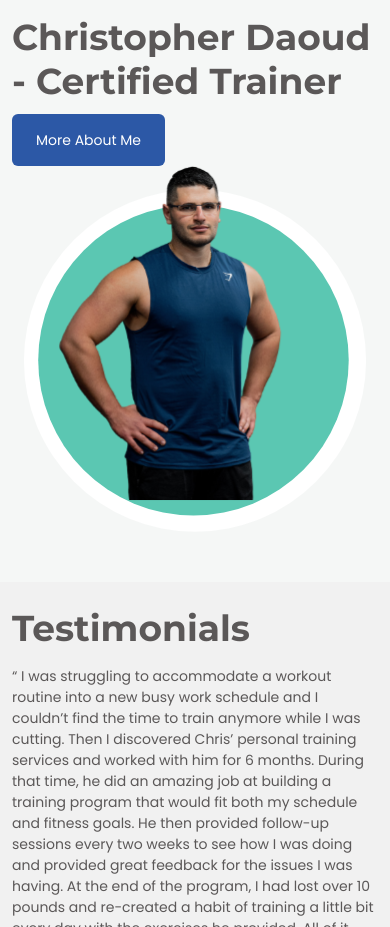
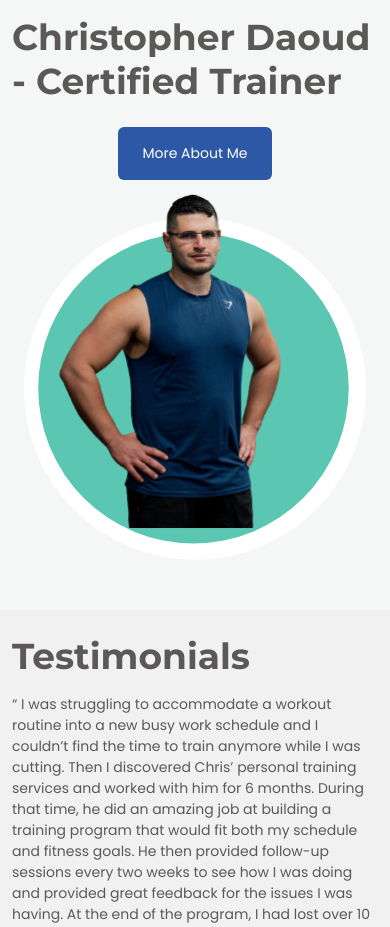
Before and after one commit to JGSolutions/fitvitfitness, a Next.js app: page / in a window 390 px wide. Shown: the part 1080-2007 px from the top of the page. Built offline with nearby package versions, Linux system fonts and the light colour scheme.

Commit message:
small css touch ups

```diff
--- a/components/page-header-solid/PageHeaderSolid.module.css
+++ b/components/page-header-solid/PageHeaderSolid.module.css
@@ -32,7 +32,6 @@
 @media (max-width: 600px) {
 	.container {
 		flex-direction: column;
-		height: auto;
 		padding: var(--padding-xlarge) 0;
 	}
 
@@ -46,6 +45,6 @@
 	}
 
 	.h1 {
-		font-size: var(--fs-m);
+		font-size: var(--fs-l);
 	}
 }
--- a/pages/blog/index.tsx
+++ b/pages/blog/index.tsx
@@ -41,7 +41,7 @@ export default function Blog({ allPostsData }) {
                 <div className="container-lg">
                     <div className="row">
                         {allPostsData.map(({ id, date, title, description, coverImage }) => (
-                            <div className={`col col-sm-6 col-md-6 col-lg-4 col-xl-4 col-12 ${styles.col}`} key={id}>
+                            <div className={`col col-md-6 col-lg-4 col-xl-4 col-12 ${styles.col}`} key={id}>
                                 <Link href={`/posts/${id}`} className={styles.blogItem}>
                                     <BlogItem
                                         id={id}
--- a/pages/index.tsx
+++ b/pages/index.tsx
@@ -56,7 +56,7 @@ export default function Home() {
 							</div>
 							<div className={styles.trainerDetails}>
 								<h2 className={styles.subTitles}>Christopher Daoud - Certified Trainer</h2>
-								<div>
+								<div style={{ display: 'flex', justifyContent: 'center'}}>
 									<Link href="/about" className={button.fvButton}>
 										More About Me
 									</Link>
--- a/styles/Home.module.css
+++ b/styles/Home.module.css
@@ -95,6 +95,7 @@
 
 	.trainerImageRow {
 		width: 100%;
+		justify-content: center;
 		order: 2;
 	}
 }
```
